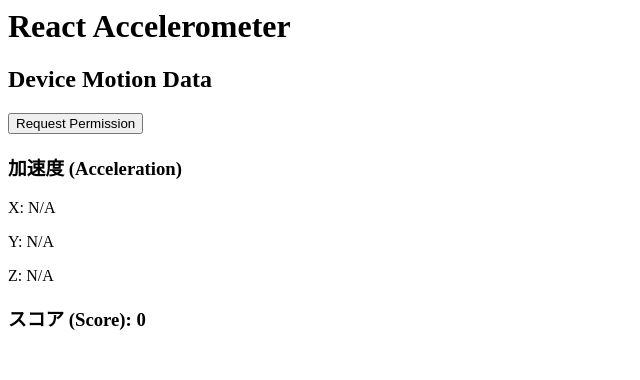
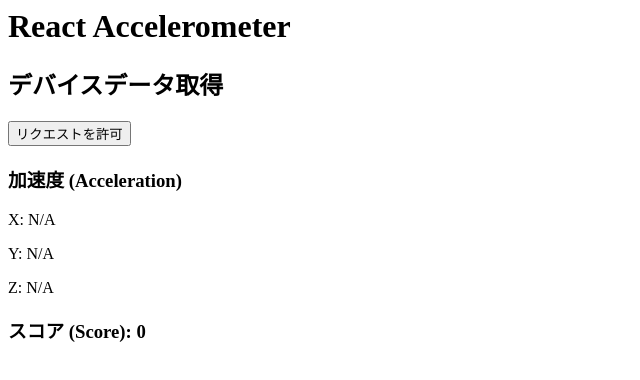
Before and after one commit to jyogi-web/yanbaru-react-pwa, a React (Vite) app: page / in a window 1280 px wide. Shown: the top 380 px of the page, without its empty margins (0-640 px from the left). Built offline with nearby package versions, Linux system fonts and the light colour scheme.

Commit message:
変化量を変更

```diff
--- a/src/components/DeviceSensor.tsx
+++ b/src/components/DeviceSensor.tsx
@@ -7,7 +7,7 @@
     間隔: number | null;
 }
 
-const THRESHOLD = 4;
+const THRESHOLD = 5;
 const SCORE_INCREMENT = 10;
 
 const DeviceSensor: React.FC = () => {
@@ -97,8 +97,8 @@
 
   return (
     <div>
-      <h2>Device Motion Data</h2>
-      <button onClick={handleButtonClick}>Request Permission</button>
+      <h2>デバイスデータ取得</h2>
+      <button onClick={handleButtonClick}>リクエストを許可</button>
     <div>
         <h3>加速度 (Acceleration)</h3>
         <p>X: {formatNumber(motionData.加速度.x)}</p>
```
